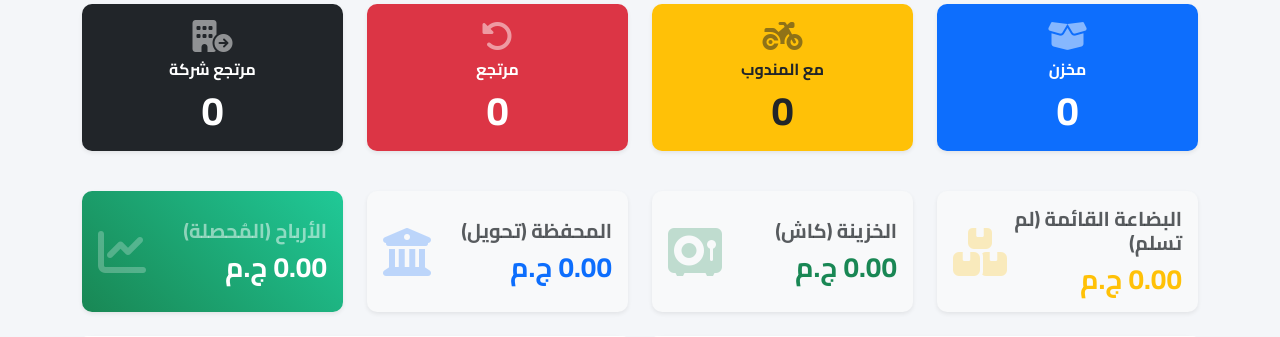
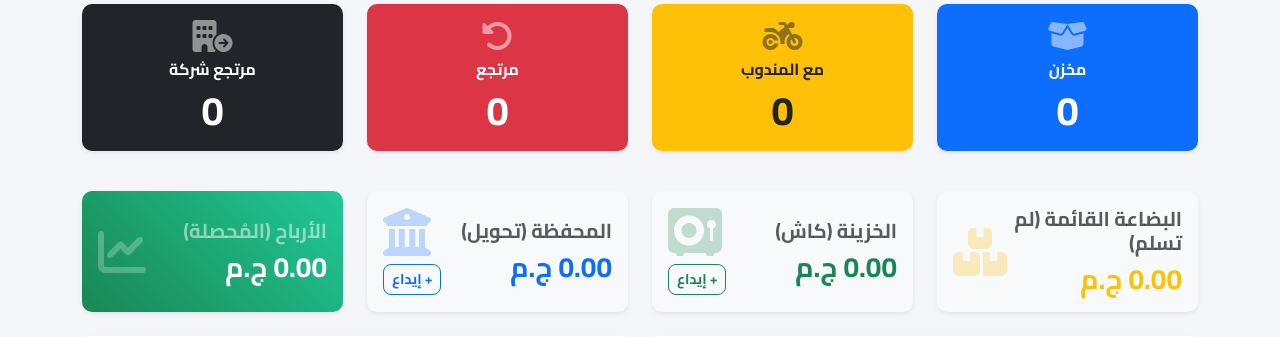
Before and after one commit to mostafa3sliaa/shipping-app, a Flask app: page / in a window 1280 px wide. Shown: the part 168-505 px from the top of the page. Run offline with Flask 3, Linux system fonts and the light colour scheme; a user stored in the database is signed in; data that the repository does not hold is empty.

Commit message:
Add manual treasury deposit and display company transaction history

```diff
--- a/app.py
+++ b/app.py
@@ -809,6 +809,11 @@ def company_accounting():
             # 3. Current Balance
             company_balance = company_debt - company_paid
 
+            # Fetch transaction history for this company
+            transactions = TreasuryTransaction.query.filter_by(
+                tx_type='صرف_لشركة', entity_id=selected_company.id
+            ).order_by(TreasuryTransaction.created_at.desc()).all()
+
             # 4. Fetch orders ready to be settled (Delivered, Partial, Returned with shipping)
             # We only settle orders that have reached a final status.
             orders = Order.query.options(joinedload(Order.courier)).filter(
@@ -839,7 +844,8 @@ def company_accounting():
         orders=orders,
         company_debt=company_debt,
         company_paid=company_paid,
-        company_balance=company_balance
+        company_balance=company_balance,
+        transactions=transactions if 'transactions' in locals() else []
     )
 
 @app.route('/api/company/<int:company_id>/pay', methods=['POST'])
@@ -865,6 +871,31 @@ def company_pay(company_id):
         flash('حدث خطأ أثناء تسجيل الدفعة.', 'danger')
 
     return redirect(url_for('company_accounting', company_id=company_id))
+
+@app.route('/treasury/deposit', methods=['POST'])
+@login_required
+def treasury_deposit():
+    try:
+        amount = float(request.form.get('amount', 0))
+        method = request.form.get('method', 'كاش')
+        notes = request.form.get('notes', 'إيداع يدوي')
+
+        if amount > 0:
+            tx = TreasuryTransaction(
+                amount=amount,
+                method=method,
+                tx_type='إيداع_يدوي',
+                entity_id=None,
+                notes=notes
+            )
+            db.session.add(tx)
+            db.session.commit()
+            flash(f'تم إيداع مبلغ {amount} ج.م في ({method}) بنجاح!', 'success')
+    except Exception as e:
+        db.session.rollback()
+        flash('حدث خطأ أثناء تسجيل الإيداع.', 'danger')
+
+    return redirect(url_for('index'))
 
 # --- Backwards Compatibility Routes for old URLs ---
 
--- a/templates/index.html
+++ b/templates/index.html
@@ -110,7 +110,10 @@
                             <h5 class="fw-bold text-muted">الخزينة (كاش)</h5>
                             <h3 class="fw-bold text-success mb-0">{{ "{:,.2f}".format(treasury_cash) }} ج.م</h3>
                         </div>
-                        <i class="fa-solid fa-vault fa-3x text-success opacity-25"></i>
+                        <div class="text-end">
+                            <i class="fa-solid fa-vault fa-3x text-success opacity-25 d-block mb-2"></i>
+                            <button type="button" class="btn btn-sm btn-outline-success fw-bold" data-bs-toggle="modal" data-bs-target="#depositModal" onclick="document.getElementById('depositMethod').value='كاش'">+ إيداع</button>
+                        </div>
                     </div>
                 </div>
             </div>
@@ -121,7 +124,10 @@
                             <h5 class="fw-bold text-muted">المحفظة (تحويل)</h5>
                             <h3 class="fw-bold text-primary mb-0">{{ "{:,.2f}".format(treasury_transfer) }} ج.م</h3>
                         </div>
-                        <i class="fa-solid fa-building-columns fa-3x text-primary opacity-25"></i>
+                        <div class="text-end">
+                            <i class="fa-solid fa-building-columns fa-3x text-primary opacity-25 d-block mb-2"></i>
+                            <button type="button" class="btn btn-sm btn-outline-primary fw-bold" data-bs-toggle="modal" data-bs-target="#depositModal" onclick="document.getElementById('depositMethod').value='تحويل'">+ إيداع</button>
+                        </div>
                     </div>
                 </div>
             </div>
@@ -928,6 +934,38 @@
             alert('حدث خطأ أثناء النسخ!');
         });
     }
+</script>
 
-</script>
+<!-- Deposit Modal -->
+<div class="modal fade" id="depositModal" tabindex="-1">
+    <div class="modal-dialog">
+        <div class="modal-content border-0 shadow">
+            <div class="modal-header bg-success text-white border-0">
+                <h5 class="modal-title fw-bold"><i class="fa-solid fa-money-bill-transfer me-2"></i> إيداع رصيد يدوي</h5>
+                <button type="button" class="btn-close btn-close-white" data-bs-dismiss="modal"></button>
+            </div>
+            <div class="modal-body p-4">
+                <form method="POST" action="{{ url_for('treasury_deposit') }}">
+                    <div class="mb-3">
+                        <label class="form-label fw-bold">المبلغ (ج.م)</label>
+                        <input type="number" step="0.01" name="amount" class="form-control form-control-lg fw-bold text-success" required>
+                    </div>
+                    <div class="mb-3">
+                        <label class="form-label fw-bold">طريقة الإيداع</label>
+                        <select name="method" id="depositMethod" class="form-select fw-bold" required>
+                            <option value="كاش">كاش (في الخزينة)</option>
+                            <option value="تحويل">تحويل (في المحفظة)</option>
+                        </select>
+                    </div>
+                    <div class="mb-4">
+                        <label class="form-label fw-bold">ملاحظات (اختياري)</label>
+                        <input type="text" name="notes" class="form-control" placeholder="مثال: رصيد افتتاحي، إضافة من المالك...">
+                    </div>
+                    <button type="submit" class="btn btn-success btn-lg w-100 fw-bold">تأكيد الإيداع</button>
+                </form>
+            </div>
+        </div>
+    </div>
+</div>
+
 {% endblock %}
```
Also changed, not shown: templates/company_accounting.html (+33 -0 lines).
